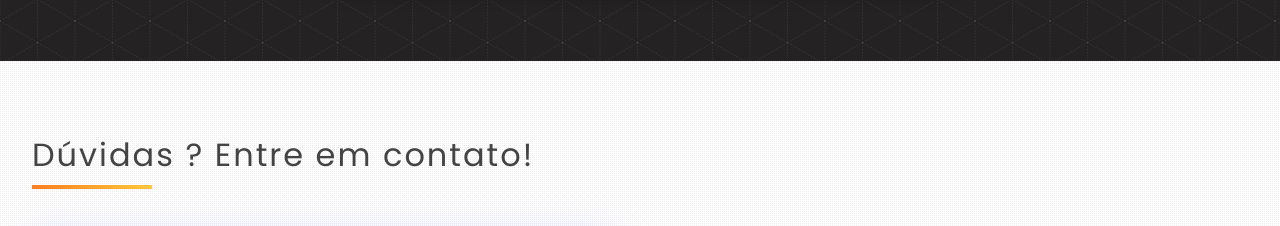
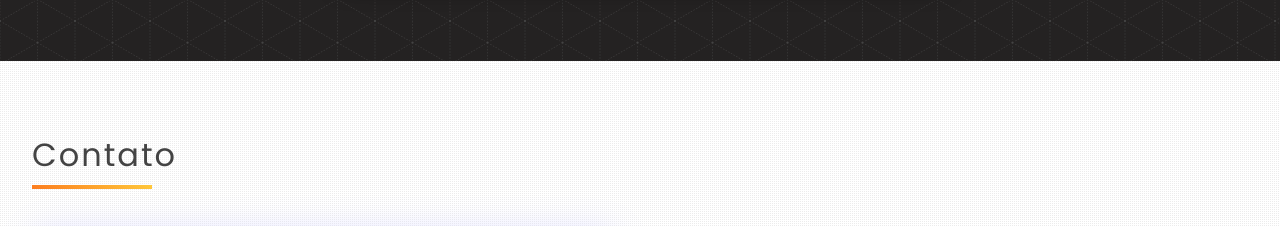
Before and after one commit to LipzDev/Consultoria-Site, a plain HTML site: page index.html in a window 1280 px wide. Shown: the part 2537-2763 px from the top of the page. Drawn offline with nearby package versions, Linux system fonts and the light colour scheme; grey boxes are pictures that could not be loaded.

Commit message:
Arquivos do site

```diff
--- a/index.html
+++ b/index.html
@@ -174,7 +174,7 @@
       <section class="formulario" id="contato">
          <div class="container">
             <div class="name-section duvidas">
-               <h2>Dúvidas ? Entre em contato!</h2>
+               <h2>Contato</h2>
             </div>
 
             <div class="formulario--grid">
```
